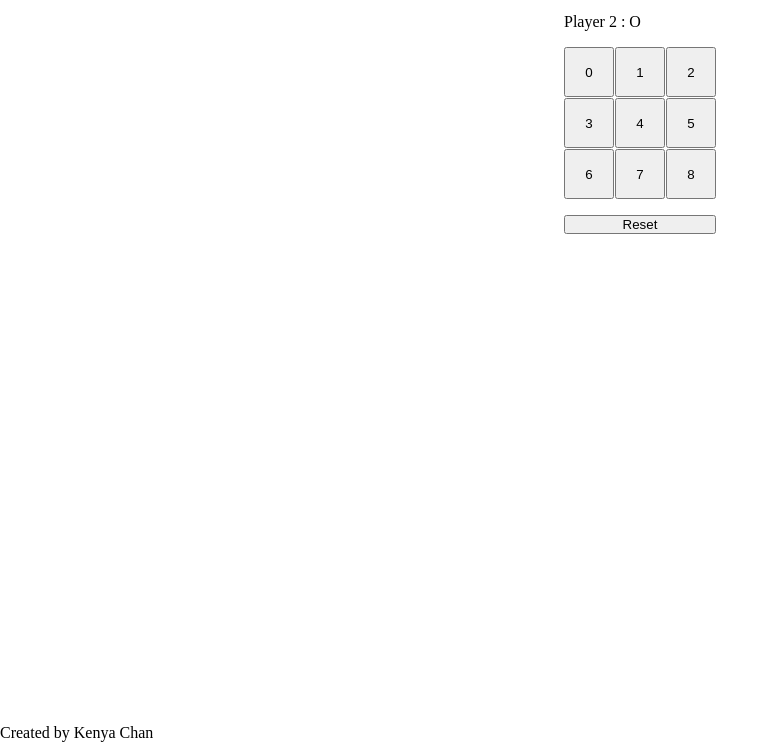
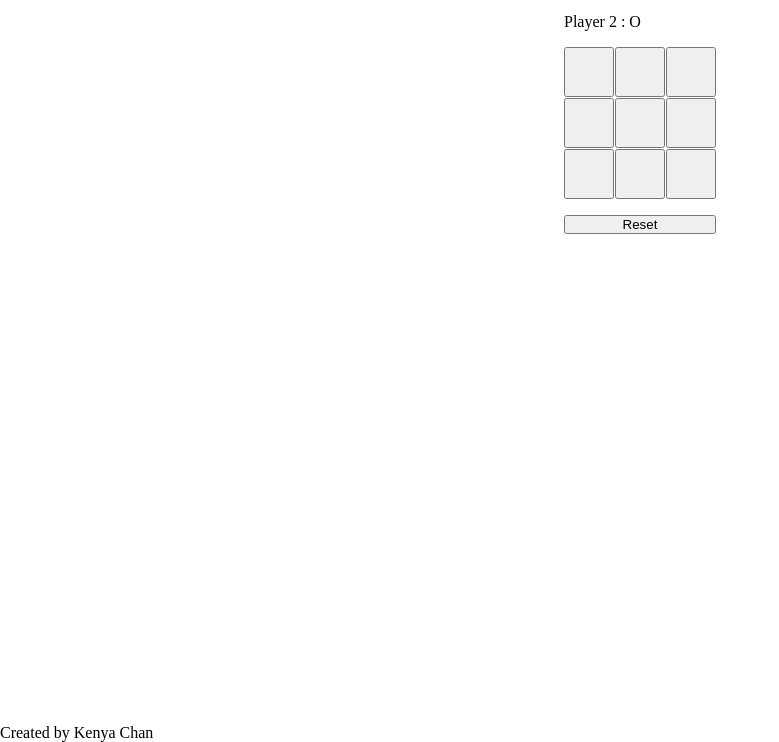
Before and after one commit to kenyachan/tic-tac-toe, a plain HTML site: page index.html in a window 1280 px wide. Shown: the part 58-800 px from the top of the page, without its empty margins (0-779 px from the left). Drawn offline with Linux system fonts and the light colour scheme.

Commit message:
Remove numbers from buttons

```diff
--- a/index.html
+++ b/index.html
@@ -17,15 +17,15 @@
             <p>Player 1 : X</p>
             <p>Player 2 : O</p>
             <div id="board">
-                <button  class="square" data-index="0">0</button>
-                <button  class="square" data-index="1">1</button>
-                <button  class="square" data-index="2">2</button>
-                <button  class="square" data-index="3">3</button>
-                <button  class="square" data-index="4">4</button>
-                <button  class="square" data-index="5">5</button>
-                <button  class="square" data-index="6">6</button>
-                <button  class="square" data-index="7">7</button>
-                <button  class="square" data-index="8">8</button>
+                <button  class="square" data-index="0"></button>
+                <button  class="square" data-index="1"></button>
+                <button  class="square" data-index="2"></button>
+                <button  class="square" data-index="3"></button>
+                <button  class="square" data-index="4"></button>
+                <button  class="square" data-index="5"></button>
+                <button  class="square" data-index="6"></button>
+                <button  class="square" data-index="7"></button>
+                <button  class="square" data-index="8"></button>
             </div>
             <button id="reset-button">Reset</button>
         </section>
```
